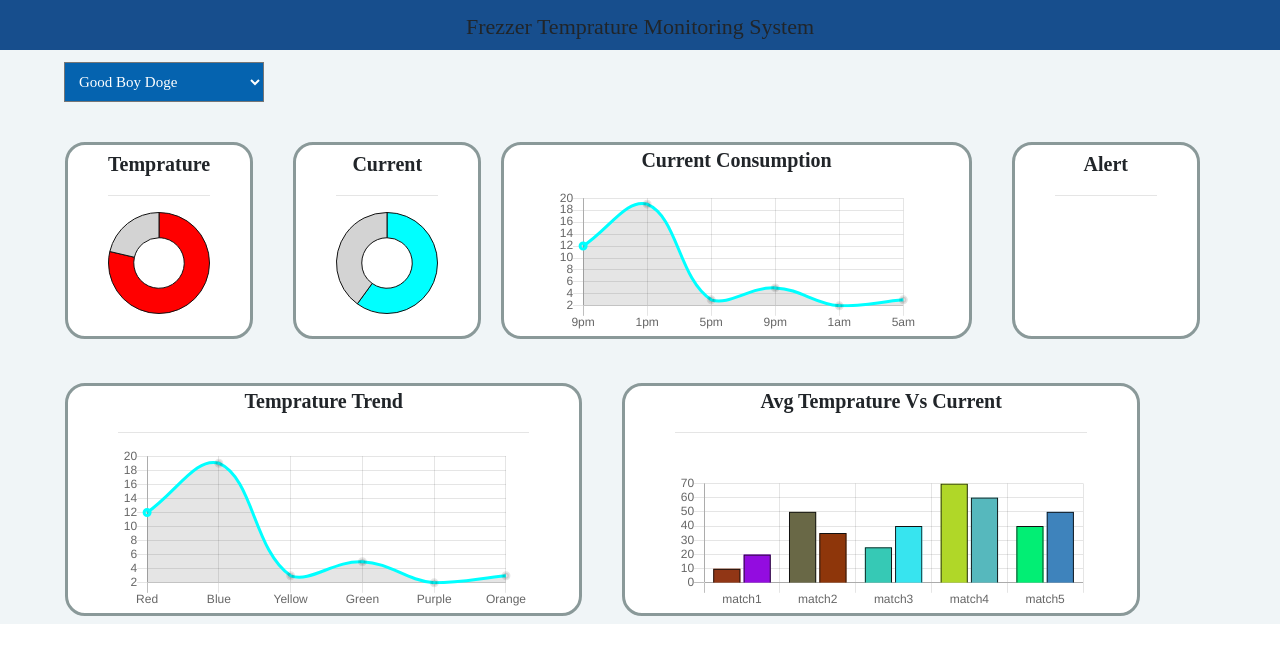
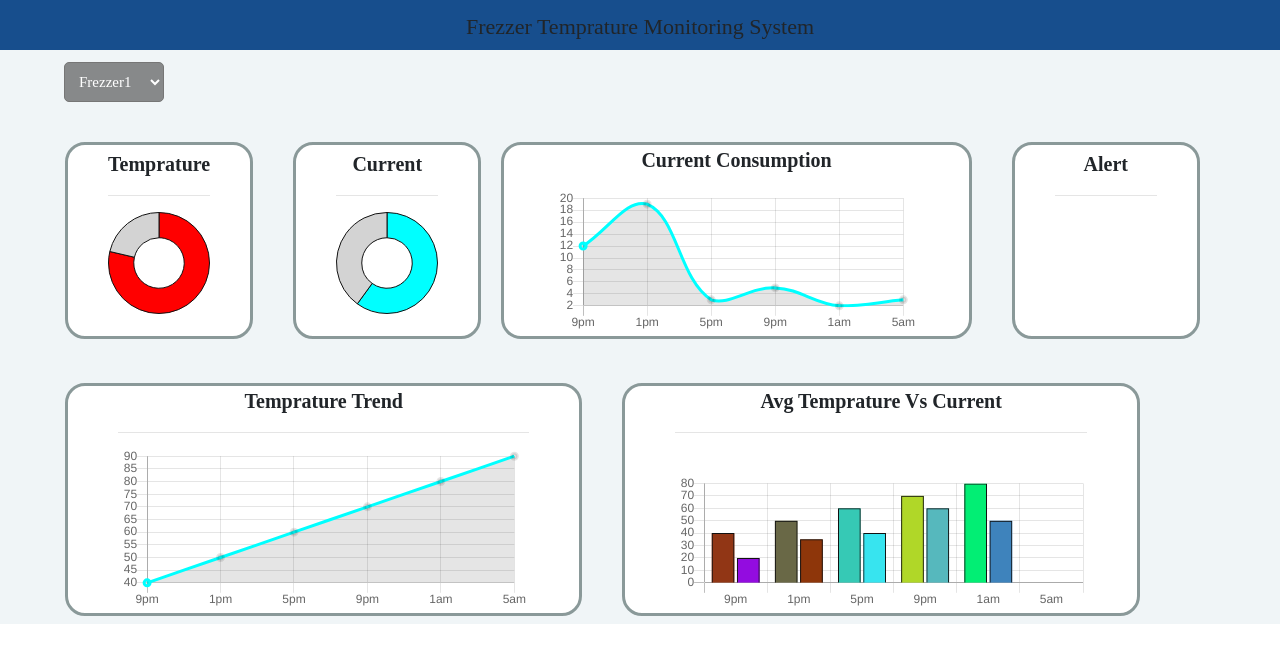
Before and after one commit to shuklaharsh911/Basic-Project, a plain HTML site: page index.html in a window 1280 px wide. Drawn offline with nearby package versions, Linux system fonts and the light colour scheme; a web font is replaced by a local one.

Commit message:
some changes

```diff
--- a/dropdown.css
+++ b/dropdown.css
@@ -14,9 +14,10 @@
   }
   .box select
   {
-       background: #0563af;
+       background: #87898a;
        color: #fff;
        padding: 10px;
-       width: 200px;
+       width: 100px;
        height: 40px;
+       border-radius: 5px;
   }
--- a/index.html
+++ b/index.html
@@ -15,11 +15,8 @@
       <nav>Frezzer Temprature Monitoring System</nav>
       <div class="column5">
       <div class="box"><select>
-          <option>Good Boy Doge</option>
-          <option>Evil Cate</option>
-          <option>Sneezing Panda</option>
-          <option>Confession Bear</option>
-          <option>Fabulous Llama</option>
+          <option>Frezzer1</option>
+          <option>Frezzer2</option>
         </select>
         </div>
         <div>
--- a/script.js
+++ b/script.js
@@ -74,9 +74,9 @@ var myChart3 = new Chart(ctx3, {
 var myChart4 = new Chart(ctx4, {
   type: 'line',
     data: {
-        labels: ['Red', 'Blue', 'Yellow', 'Green', 'Purple', 'Orange'],
+        labels: ['9pm', '1pm', '5pm', '9pm', '1am', '5am'],
         datasets: [{
-            data: [12, 19, 3, 5, 2, 3],
+            data: [40,50,60,70,80,90],
             borderColor: [
               "aqua"
           ],
@@ -91,11 +91,11 @@ var myChart4 = new Chart(ctx4, {
   }
 });
 var data = {
-  labels : ["match1", "match2", "match3", "match4", "match5"],
+  labels : ['9pm', '1pm', '5pm', '9pm', '1am', '5am'],
   datasets : [
     {
       label : "TeamA score",
-      data : [10, 50, 25, 70, 40],
+      data : [40, 50, 60, 70, 80],
       backgroundColor : [
         getRandomColorHex(),
         getRandomColorHex(),
--- a/style.css
+++ b/style.css
@@ -125,6 +125,14 @@ body {
     max-height: 100%;
   }
 }
+@media screen and (max-width: 600px) {
+  .nav {
+    -ms-flex: 100%;
+    flex: 100%;
+    max-width: 100%;
+    max-height: 100%;
+  }
+}
 nav{
   background: rgb(23, 78, 141);
   text-align: center;
```
